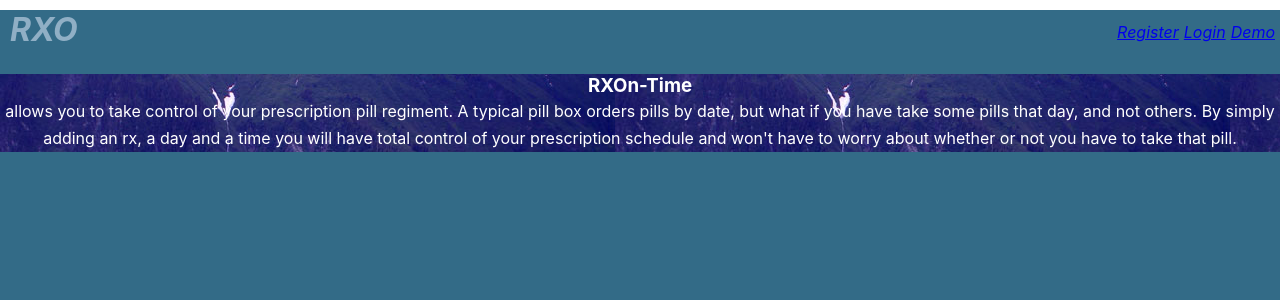
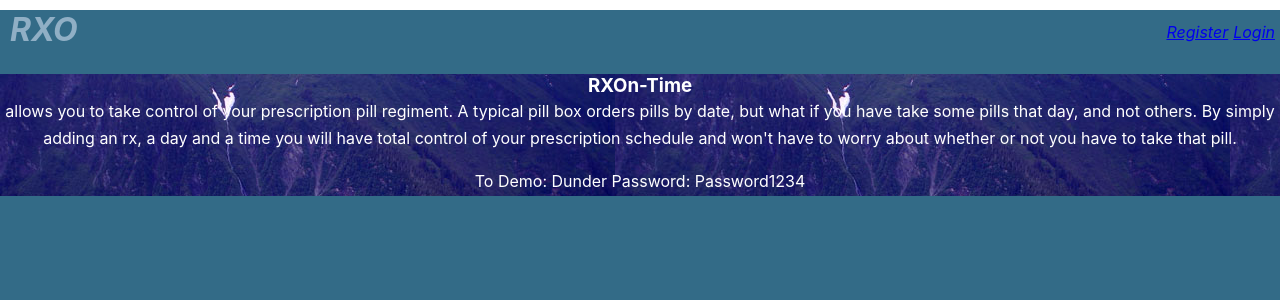
Before and after one commit to rahmor/rxo-client, a React (Create React App) app: page / in a window 1280 px wide. Shown: the top 300 px of the page. Built offline with nearby package versions, Linux system fonts and the light colour scheme.

Commit message:
add demo user

```diff
--- a/src/LandingPage/LandingPage.js
+++ b/src/LandingPage/LandingPage.js
@@ -13,7 +13,6 @@ class LandingPage extends Component {
             <span className='landing-header-links'>
               <Link to={'/register'}>Register</Link>
               <Link to={'/login'}>Login</Link>
-              <Link to={'/dashboard/1'}>Demo</Link>
             </span>
           </i>
         </header>
@@ -29,6 +28,7 @@ class LandingPage extends Component {
               schedule and won't have to worry about whether or not you have to
               take that pill.
             </p>
+            <p>To Demo: Dunder Password: Password1234</p>
           </section>
         </main>
       </div>
```
